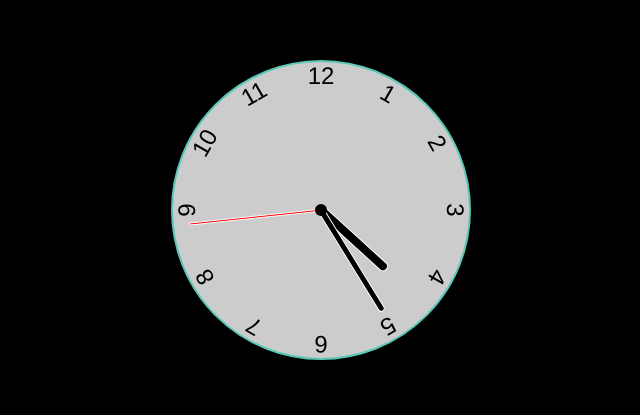
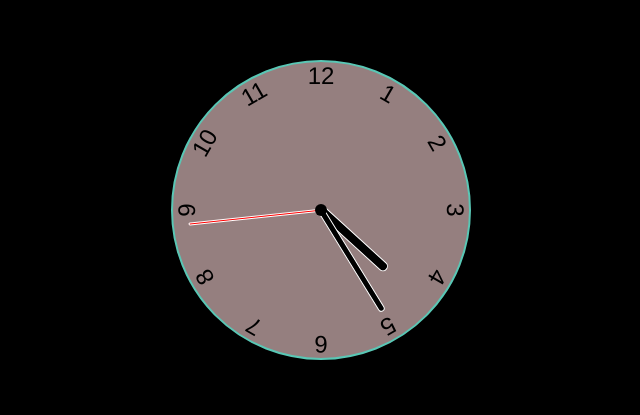
Before and after one commit to okunadewaleeyah/clock, a plain HTML site: page index.html in a window 1280 px wide. Shown: the part 195-610 px from the top of the page, without its empty margins (319-959 px from the left). Drawn offline with Linux system fonts and the light colour scheme.

Commit message:
Add files via upload

```diff
--- a/style.css
+++ b/style.css
@@ -16,7 +16,7 @@ body {
 .clock {
     width: 300px;
     height: 300px;
-    background-color: rgb(255, 255, 255, .8);
+    background-color: rgba(187, 159, 159, 0.8);
     border-radius: 50%;
     border: 2px solid rgb(89, 199, 181);
     position: relative;
```
